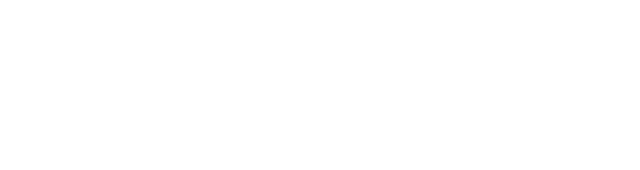
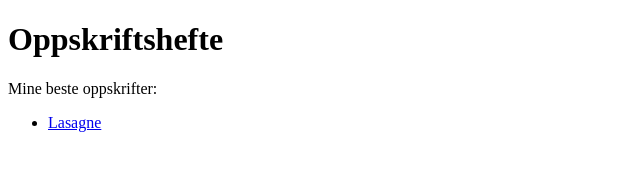
Before and after one commit to Take2Floop/odin-recipes, a plain HTML site: page index.html in a window 1280 px wide. Shown: the whole page, without its empty margins (0-640 px from the left). Drawn offline with Linux system fonts and the light colour scheme.

Commit message:
added list

```diff
--- a/index.html
+++ b/index.html
@@ -1,11 +1,15 @@
 <!DOCTYPE html>
 <html>
     <head>
-        <title>Odin's recipies</title>
+        <title>Odin's oppskrifter</title>
         <meta charset="UTF-8">
     </head>
 
     <body>
-
+        <h1>Oppskriftshefte</h1>
+        <p>Mine beste oppskrifter:</p>
+        <ul>
+            <li><a href="recipes/lasagne.html">Lasagne</a></li>
+        </ul>
     </body>
 </html>
```
